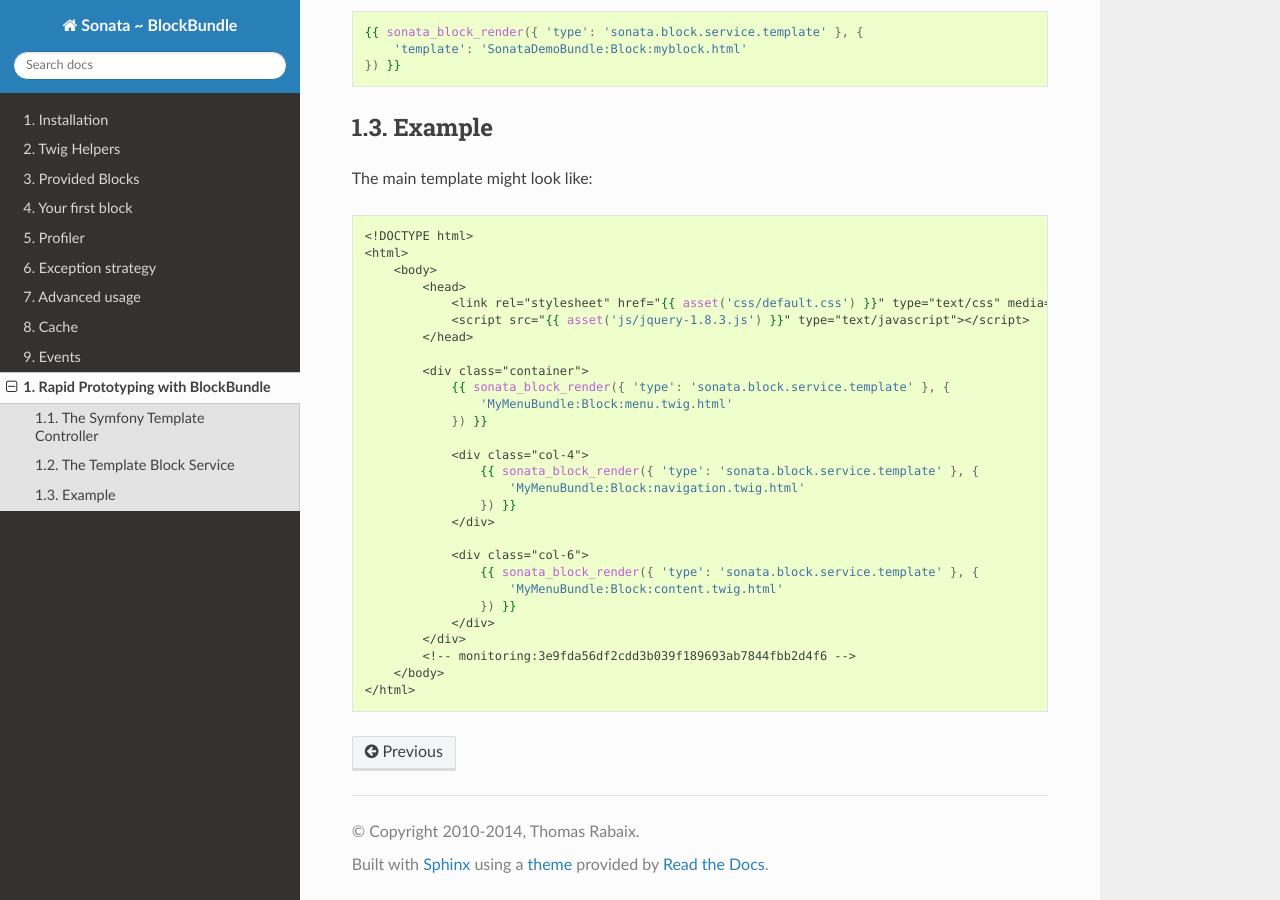
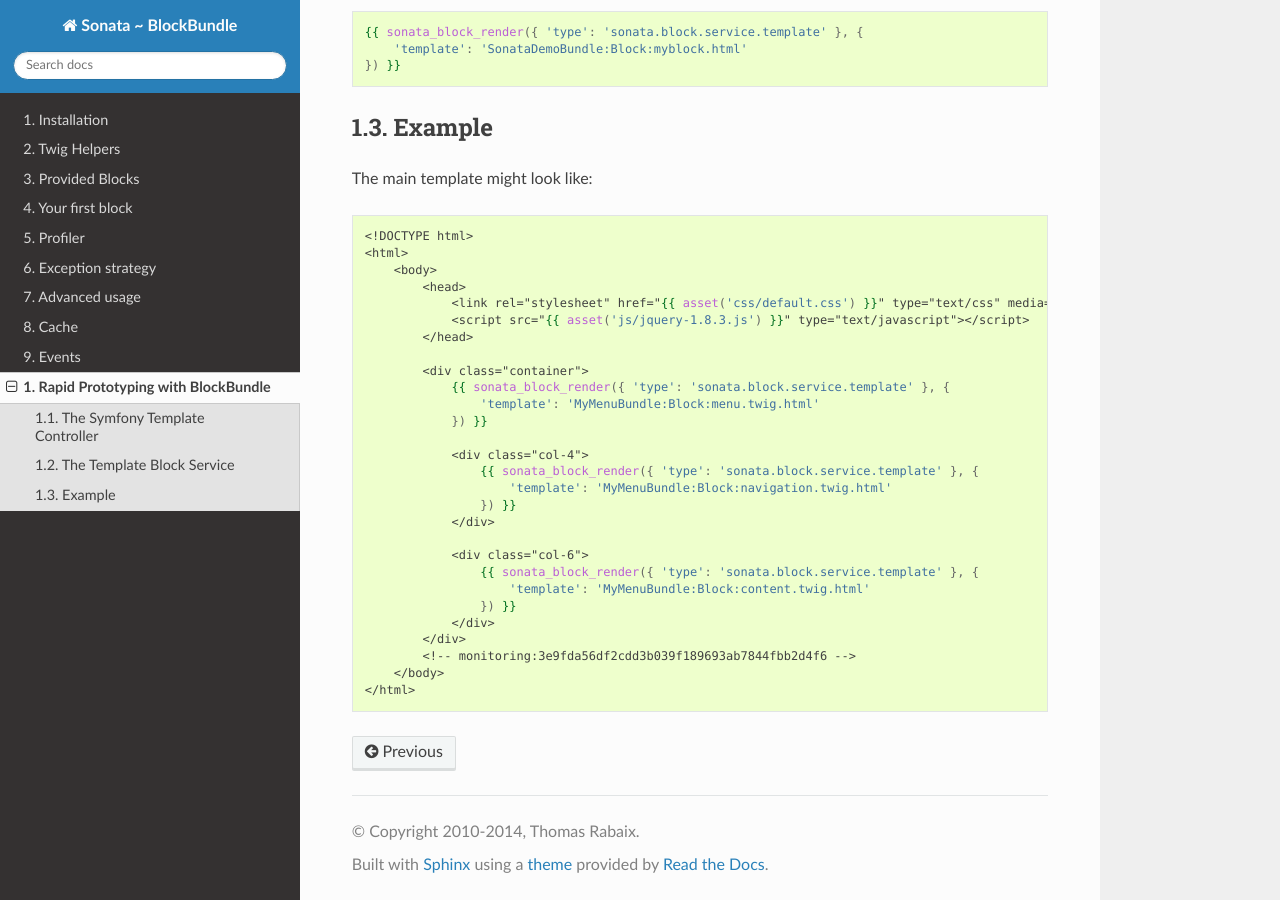
Before and after one commit to sonata-project/SonataBlockBundle, a Sphinx documentation site: the page built from Resources/doc/cookbooks/rapid_prototyping.rst, in a window 1280 px wide and 900 px high, scrolled down 1049 px. Built offline with Sphinx 7.4.7 and the Read the Docs theme 2.0.0, drawn with Linux system fonts in a browser that asks for light colours.

Commit message:
Typo error : key template is missing

```diff
--- a/Resources/doc/cookbooks/rapid_prototyping.rst
+++ b/Resources/doc/cookbooks/rapid_prototyping.rst
@@ -54,18 +54,18 @@ The main template might look like:
 
             <div class="container">
                 {{ sonata_block_render({ 'type': 'sonata.block.service.template' }, {
-                    'MyMenuBundle:Block:menu.twig.html'
+                    'template': 'MyMenuBundle:Block:menu.twig.html'
                 }) }}
 
                 <div class="col-4">
                     {{ sonata_block_render({ 'type': 'sonata.block.service.template' }, {
-                        'MyMenuBundle:Block:navigation.twig.html'
+                        'template': 'MyMenuBundle:Block:navigation.twig.html'
                     }) }}
                 </div>
 
                 <div class="col-6">
                     {{ sonata_block_render({ 'type': 'sonata.block.service.template' }, {
-                        'MyMenuBundle:Block:content.twig.html'
+                        'template': 'MyMenuBundle:Block:content.twig.html'
                     }) }}
                 </div>
             </div>
```
